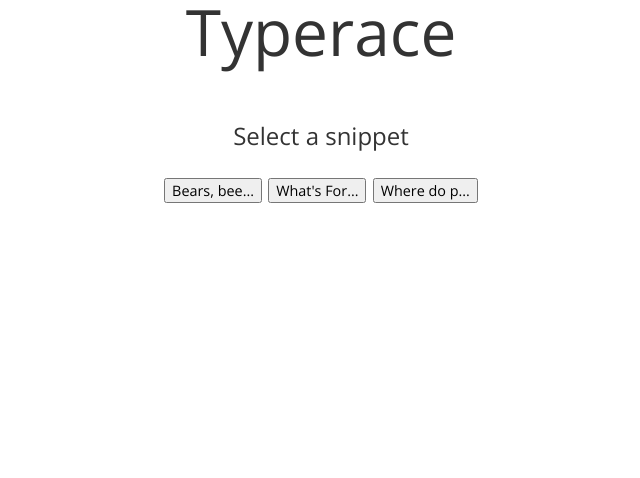
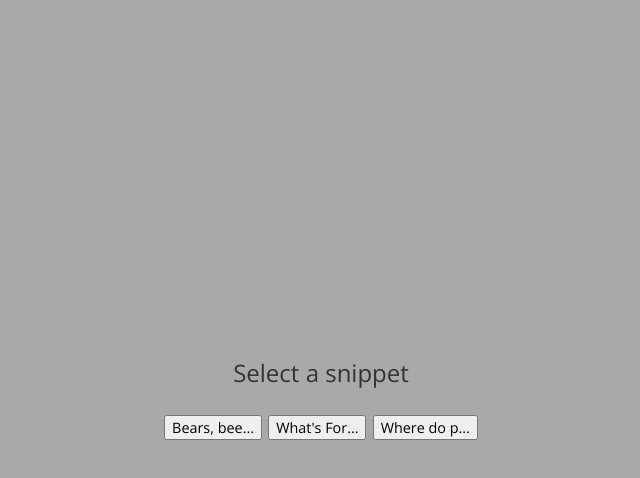
Before and after one commit to bigescalade/TyperaceHooks, a React (Create React App) app: page / in a window 1280 px wide. Shown: the top 478 px of the page, without its empty margins (319-959 px from the left). Built offline with nearby package versions, Linux system fonts and the light colour scheme.

Commit message:
Cleaned up Main

```diff
--- a/src/views/Main/index.js
+++ b/src/views/Main/index.js
@@ -1,6 +1,5 @@
 import React, { Component } from 'react';
 
-import Heading from '../../components/Text/heading';
 import TyperaceHook from '../../hooks/typerace';
 import './styles.css';
 
@@ -8,7 +7,6 @@ class Typerace extends Component {
   render() {
     return (
       <div className="MainContainer">
-        <Heading text="Typerace" />
         <TyperaceHook />
       </div>
     );
--- a/src/views/Main/styles.css
+++ b/src/views/Main/styles.css
@@ -1,5 +1,8 @@
 .MainContainer {
   align-items: center;
+  background-color: #a9a9a9;
   display: flex;
   flex-direction: column;
+  justify-content: center;
+  height: 100vh;
 }
```
